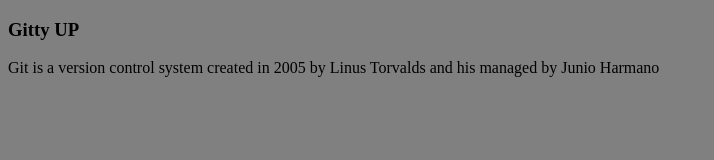
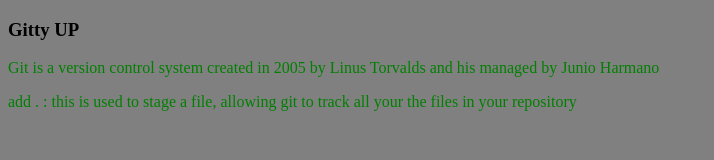
Before and after one commit to EdikanNA/Gitties, a plain HTML site: page index.html in a window 1280 px wide. Shown: the whole page, without its empty margins (0-714 px from the left). Drawn offline with Linux system fonts and the light colour scheme.

Commit message:
Git Test Version 2 Branch 1

```diff
--- a/index.html
+++ b/index.html
@@ -7,5 +7,6 @@
 <body>
 <h3>Gitty UP</h3>
 <p>Git is a version control system created in 2005 by Linus Torvalds and his managed by Junio Harmano</p>
+<p>add . : this is used to stage a file, allowing git to track all your the files in your repository</p>
 </body>
 </html>
--- a/styles.css
+++ b/styles.css
@@ -1,3 +1,7 @@
 *{
 background-color: grey;
 }
+
+p {
+color: green;
+}
```
